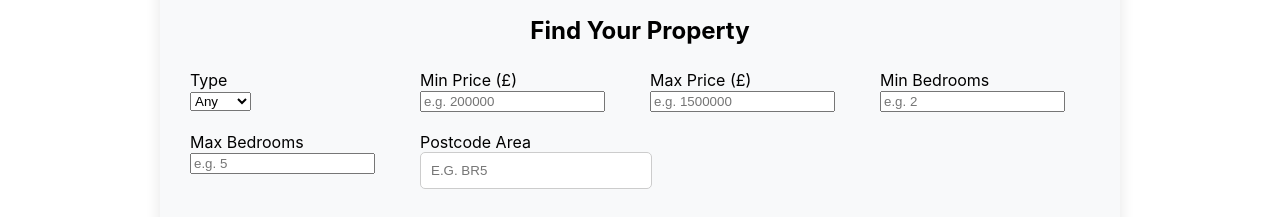
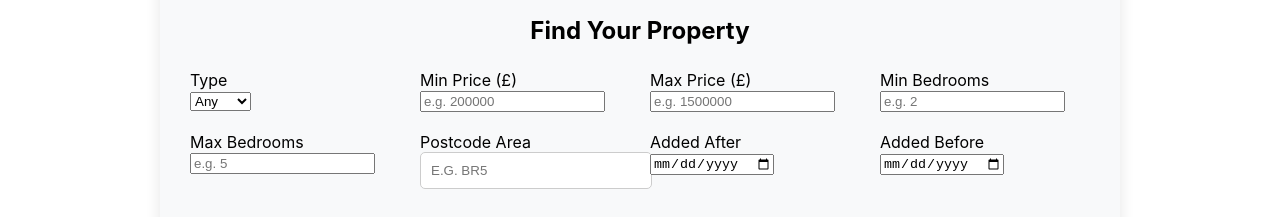
Before and after one commit to ThisangaD/Estate-Agent-APP, a React (Create React App) app in the folder estate-agent-app/: page / in a window 1280 px wide. Shown: the part 186-403 px from the top of the page. Built offline with nearby package versions, Linux system fonts and the light colour scheme.

Commit message:
added date filter update

```diff
--- a/estate-agent-app/src/components/Gallery.jsx
+++ b/estate-agent-app/src/components/Gallery.jsx
@@ -59,6 +59,31 @@ const Gallery = ({ criteria }) => {
         );
       }
 
+      // Added date filter
+      if (criteria.addedAfter || criteria.addedBefore) {
+        filtered = filtered.filter(p => {
+          const monthNames = ["January", "February", "March", "April", "May", "June",
+                              "July", "August", "September", "October", "November", "December"];
+          const monthIndex = monthNames.indexOf(p.added.month);
+          const propertyDate = new Date(p.added.year, monthIndex, p.added.day);
+
+          let afterOk = true;
+          let beforeOk = true;
+
+          if (criteria.addedAfter) {
+            const afterDate = new Date(criteria.addedAfter);
+            afterOk = propertyDate >= afterDate;
+          }
+          if (criteria.addedBefore) {
+            const beforeDate = new Date(criteria.addedBefore);
+            beforeDate.setHours(23, 59, 59, 999);
+            beforeOk = propertyDate <= beforeDate;
+          }
+
+          return afterOk && beforeOk;
+        });
+      }
+
       setFilteredProperties(filtered);
     } else {
       setFilteredProperties(allProperties); // Reset if no criteria
--- a/estate-agent-app/src/components/SearchForm.jsx
+++ b/estate-agent-app/src/components/SearchForm.jsx
@@ -1,12 +1,14 @@
-import React, { useState } from 'react';
+import React, { useState } from "react";
 
 const SearchForm = ({ onSearch }) => {
-  const [type, setType] = useState('Any');
-  const [minPrice, setMinPrice] = useState('');
-  const [maxPrice, setMaxPrice] = useState('');
-  const [minBedrooms, setMinBedrooms] = useState('');
-  const [maxBedrooms, setMaxBedrooms] = useState('');
-  const [postcodeArea, setPostcodeArea] = useState(''); // ← NEW: postcode state
+  const [type, setType] = useState("Any");
+  const [minPrice, setMinPrice] = useState("");
+  const [maxPrice, setMaxPrice] = useState("");
+  const [minBedrooms, setMinBedrooms] = useState("");
+  const [maxBedrooms, setMaxBedrooms] = useState("");
+  const [postcodeArea, setPostcodeArea] = useState("");
+  const [addedAfter, setAddedAfter] = useState("");
+  const [addedBefore, setAddedBefore] = useState("");
 
   const handleSubmit = (e) => {
     e.preventDefault();
@@ -17,27 +19,43 @@ const SearchForm = ({ onSearch }) => {
       maxPrice: maxPrice ? Number(maxPrice) : null,
       minBedrooms: minBedrooms ? Number(minBedrooms) : null,
       maxBedrooms: maxBedrooms ? Number(maxBedrooms) : null,
-      postcodeArea: postcodeArea.trim() ? postcodeArea.trim().toUpperCase() : null, // ← NEW: add to criteria
+      postcodeArea: postcodeArea.trim()
+        ? postcodeArea.trim().toUpperCase()
+        : null,
+      addedAfter: addedAfter || null,
+      addedBefore: addedBefore || null,
     };
 
     onSearch(criteria);
   };
 
   return (
-    <form onSubmit={handleSubmit} style={{
-      background: '#f8f9fa',
-      padding: '30px',
-      borderRadius: '12px',
-      maxWidth: '900px',
-      margin: '30px auto',
-      boxShadow: '0 4px 15px rgba(0,0,0,0.1)'
-    }}>
-      <h2 style={{ textAlign: 'center', marginBottom: '25px' }}>Find Your Property</h2>
+    <form
+      onSubmit={handleSubmit}
+      style={{
+        background: "#f8f9fa",
+        padding: "30px",
+        borderRadius: "12px",
+        maxWidth: "900px",
+        margin: "30px auto",
+        boxShadow: "0 4px 15px rgba(0,0,0,0.1)",
+      }}
+    >
+      <h2 style={{ textAlign: "center", marginBottom: "25px" }}>
+        Find Your Property
+      </h2>
 
-      <div style={{ display: 'grid', gridTemplateColumns: 'repeat(auto-fit, minmax(200px, 1fr))', gap: '20px' }}>
+      <div
+        style={{
+          display: "grid",
+          gridTemplateColumns: "repeat(auto-fit, minmax(200px, 1fr))",
+          gap: "20px",
+        }}
+      >
         <div>
-          <label>Type</label><br />
-          <select value={type} onChange={e => setType(e.target.value)}>
+          <label>Type</label>
+          <br />
+          <select value={type} onChange={(e) => setType(e.target.value)}>
             <option value="Any">Any</option>
             <option value="House">House</option>
             <option value="Flat">Flat</option>
@@ -45,54 +63,103 @@ const SearchForm = ({ onSearch }) => {
         </div>
 
         <div>
-          <label>Min Price (£)</label><br />
-          <input type="number" value={minPrice} onChange={e => setMinPrice(e.target.value)} placeholder="e.g. 200000" />
+          <label>Min Price (£)</label>
+          <br />
+          <input
+            type="number"
+            value={minPrice}
+            onChange={(e) => setMinPrice(e.target.value)}
+            placeholder="e.g. 200000"
+          />
         </div>
 
         <div>
-          <label>Max Price (£)</label><br />
-          <input type="number" value={maxPrice} onChange={e => setMaxPrice(e.target.value)} placeholder="e.g. 1500000" />
+          <label>Max Price (£)</label>
+          <br />
+          <input
+            type="number"
+            value={maxPrice}
+            onChange={(e) => setMaxPrice(e.target.value)}
+            placeholder="e.g. 1500000"
+          />
         </div>
 
         <div>
-          <label>Min Bedrooms</label><br />
-          <input type="number" min="1" value={minBedrooms} onChange={e => setMinBedrooms(e.target.value)} placeholder="e.g. 2" />
+          <label>Min Bedrooms</label>
+          <br />
+          <input
+            type="number"
+            min="1"
+            value={minBedrooms}
+            onChange={(e) => setMinBedrooms(e.target.value)}
+            placeholder="e.g. 2"
+          />
         </div>
 
         <div>
-          <label>Max Bedrooms</label><br />
-          <input type="number" min="1" value={maxBedrooms} onChange={e => setMaxBedrooms(e.target.value)} placeholder="e.g. 5" />
+          <label>Max Bedrooms</label>
+          <br />
+          <input
+            type="number"
+            min="1"
+            value={maxBedrooms}
+            onChange={(e) => setMaxBedrooms(e.target.value)}
+            placeholder="e.g. 5"
+          />
         </div>
 
-
         <div>
-          <label>Postcode Area</label><br />
+          <label>Postcode Area</label>
+          <br />
           <input
             type="text"
             value={postcodeArea}
-            onChange={e => setPostcodeArea(e.target.value.toUpperCase())}
+            onChange={(e) => setPostcodeArea(e.target.value.toUpperCase())}
             placeholder="e.g. BR5"
             style={{
-              width: '100%',
-              padding: '10px',
-              borderRadius: '5px',
-              border: '1px solid #ccc',
-              textTransform: 'uppercase'
+              width: "100%",
+              padding: "10px",
+              borderRadius: "5px",
+              border: "1px solid #ccc",
+              textTransform: "uppercase",
             }}
+          />
+        </div>
+
+        <div>
+          <label>Added After</label>
+          <br />
+          <input
+            type="date"
+            value={addedAfter}
+            onChange={(e) => setAddedAfter(e.target.value)}
+          />
+        </div>
+
+        <div>
+          <label>Added Before</label>
+          <br />
+          <input
+            type="date"
+            value={addedBefore}
+            onChange={(e) => setAddedBefore(e.target.value)}
           />
         </div>
       </div>
 
-      <div style={{ textAlign: 'center', marginTop: '30px' }}>
-        <button type="submit" style={{
-          padding: '12px 40px',
-          fontSize: '16px',
-          background: '#007bff',
-          color: 'white',
-          border: 'none',
-          borderRadius: '6px',
-          cursor: 'pointer'
-        }}>
+      <div style={{ textAlign: "center", marginTop: "30px" }}>
+        <button
+          type="submit"
+          style={{
+            padding: "12px 40px",
+            fontSize: "16px",
+            background: "#007bff",
+            color: "white",
+            border: "none",
+            borderRadius: "6px",
+            cursor: "pointer",
+          }}
+        >
           Search
         </button>
       </div>
```
